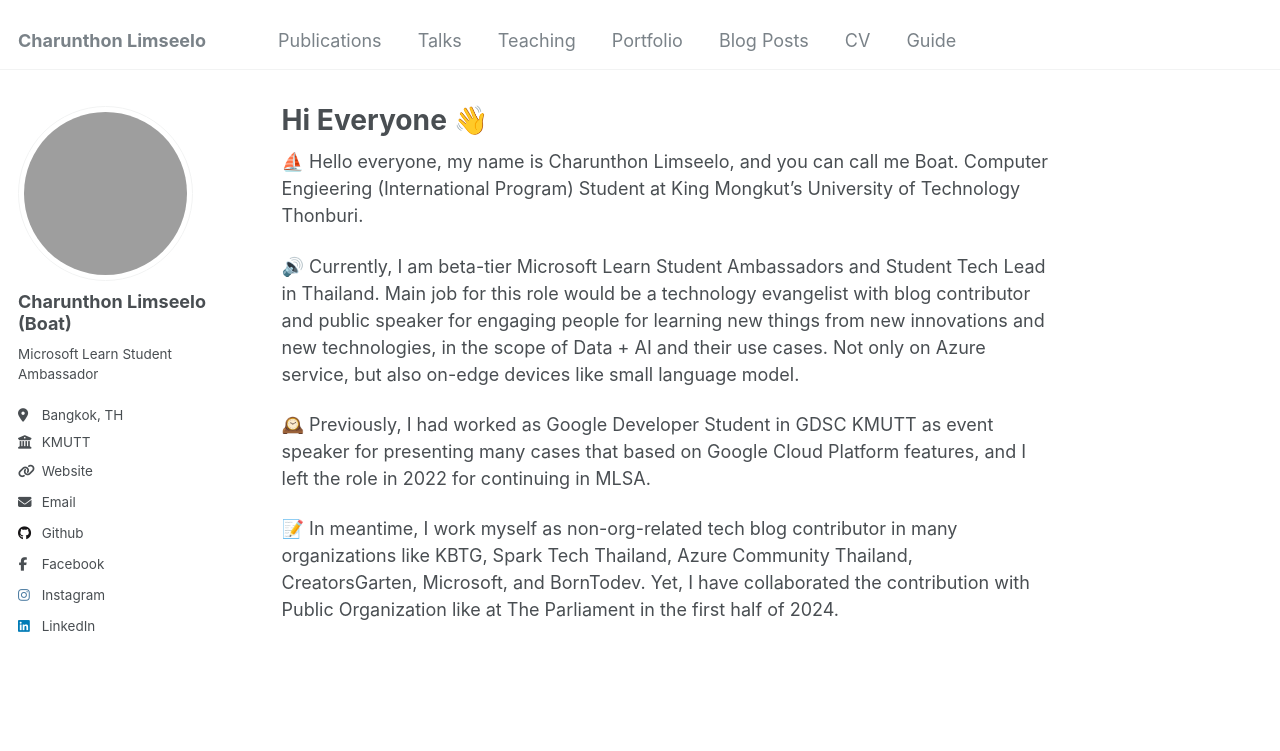
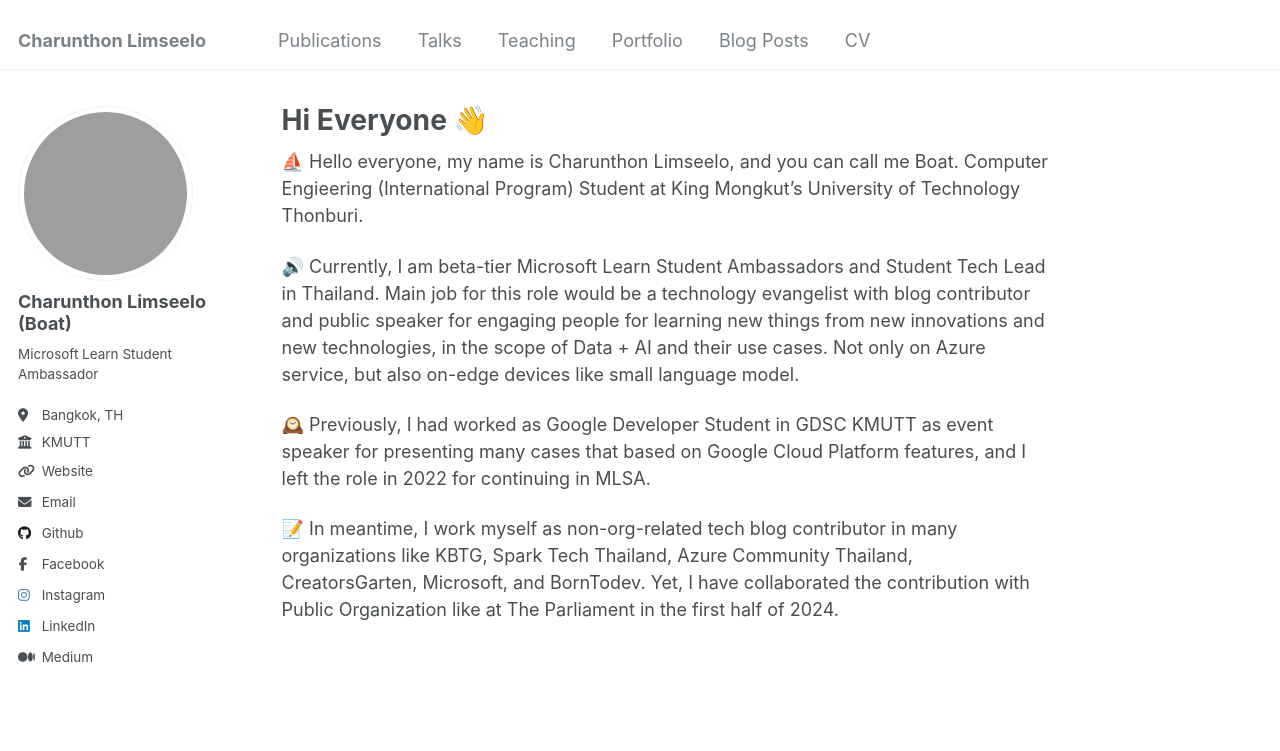
Before and after one commit to chrnthnkmutt/chrnthnkmutt.github.io, a Jekyll site: the page built from _pages/about.md, in a window 1280 px wide. Shown: the top 751 px of the page. Built offline with Jekyll 4.4.1, drawn with Linux system fonts in a browser that asks for light colours; grey boxes are pictures that could not be loaded.

Commit message:
edit navigation and platform

```diff
--- a/_config.yml
+++ b/_config.yml
@@ -60,7 +60,7 @@
   lastfm           : # Username
   linkedin         : "boatchrnthn"
   mastodon         : # URL
-  medium           : # URL
+  medium           : "https://medium.com/@boatchrnthn"
   pinterest        : # Username
   soundcloud       : # Username
   steam            : # Username
--- a/_data/navigation.yml
+++ b/_data/navigation.yml
@@ -22,6 +22,3 @@
 
   - title: "CV"
     url: /cv/
-
-  - title: "Guide"
-    url: /markdown/
```
